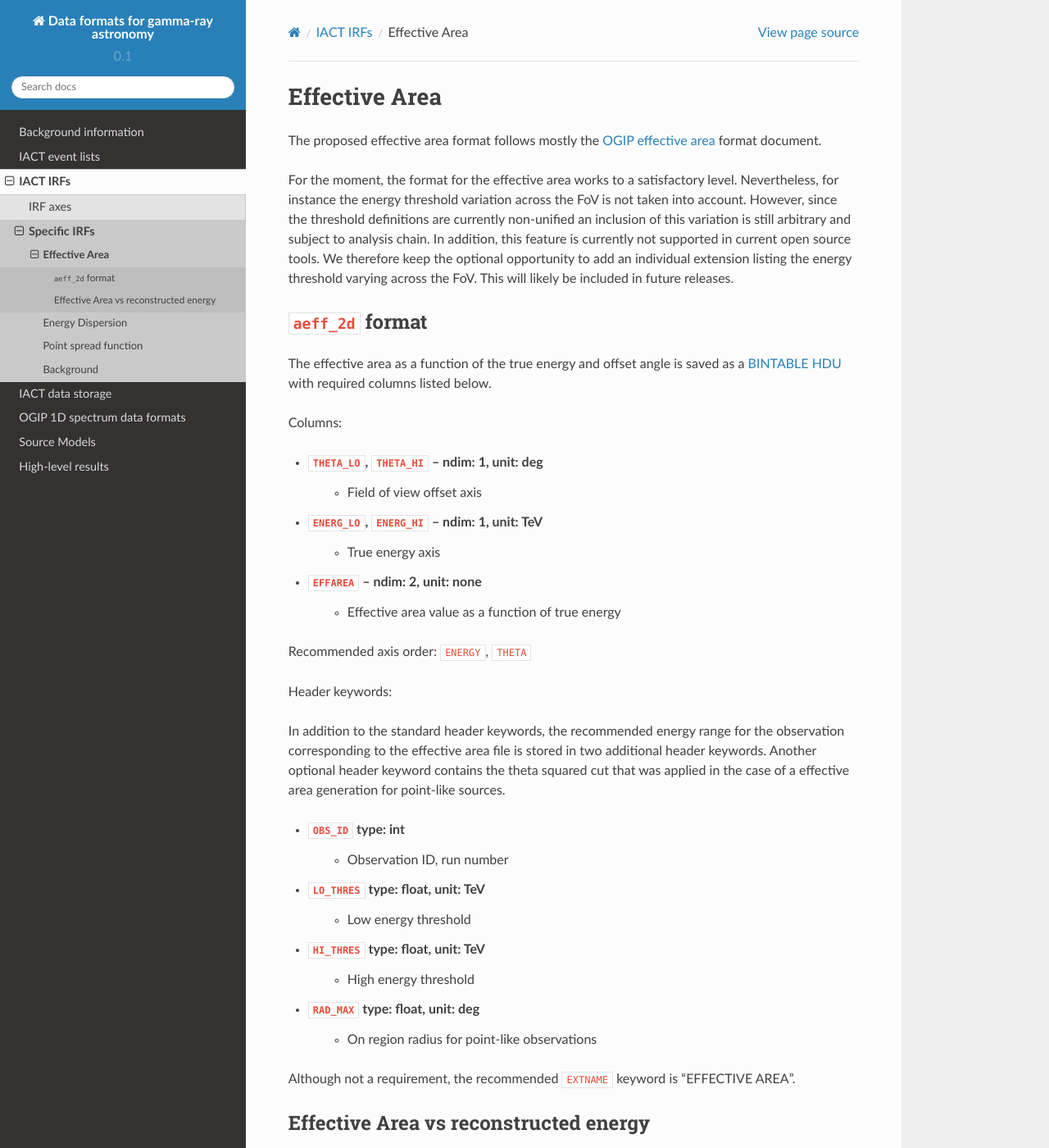
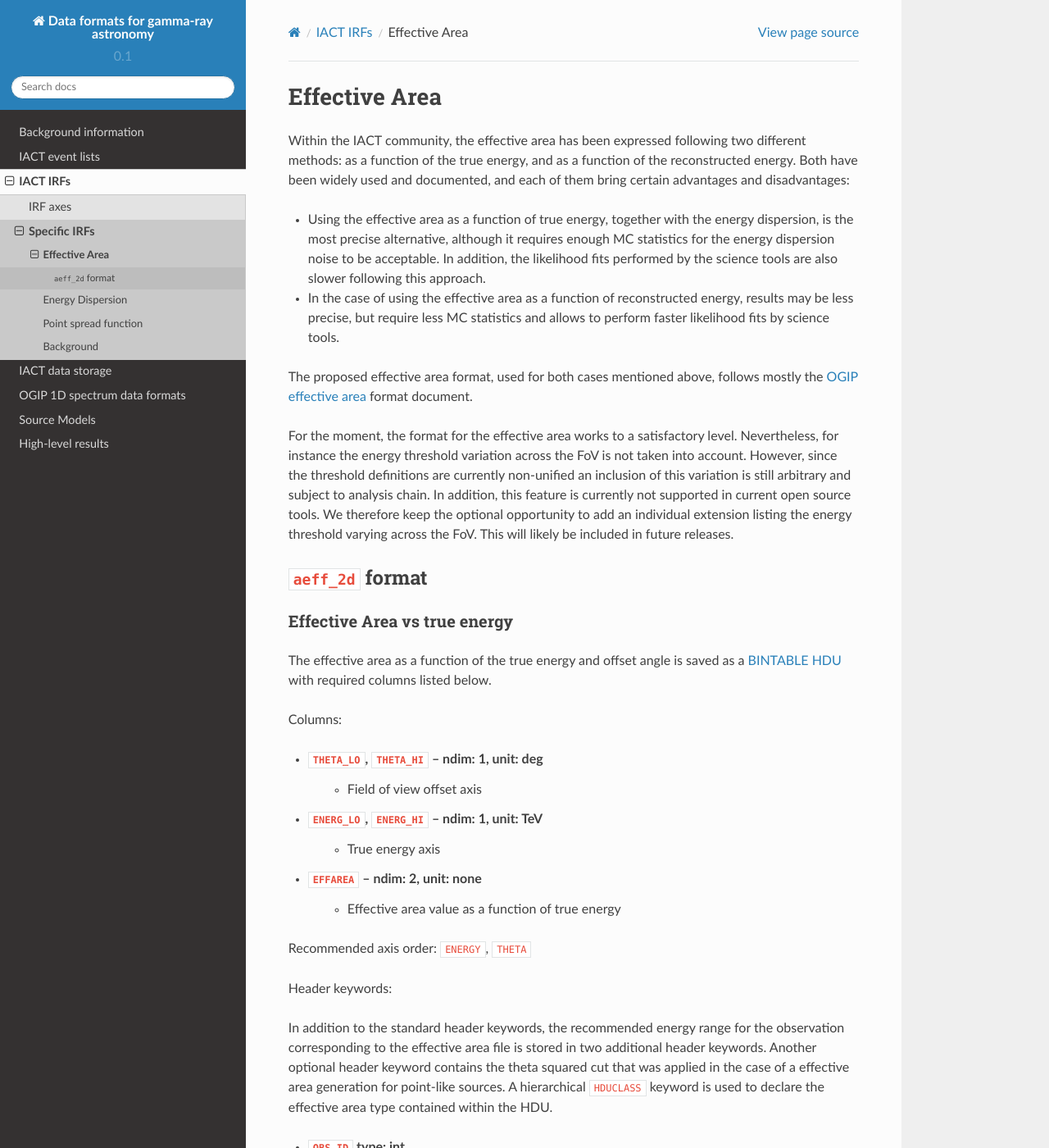
Before and after one commit to open-gamma-ray-astro/gamma-astro-data-formats, a Sphinx documentation site: the page built from source/irfs/effective_area/index.rst, in a window 1280 px wide and 1400 px high. Shown: the whole window at 82% size. Built offline with Sphinx 7.4.7 and the Read the Docs theme 2.0.0, drawn with Linux system fonts in a browser that asks for light colours; some of the changed text lies outside the part shown.

Commit message:
- Added @cdeil comments

```diff
--- a/source/irfs/effective_area/create_example_file.py
+++ b/source/irfs/effective_area/create_example_file.py
@@ -26,6 +26,7 @@
 header['LO_THRES'] = 0.1 , 'Low energy threshold [TeV]'
 header['HI_THRES'] = 50 , 'High energy threshold [TeV]'
 header['RAD_MAX'] = 0.1, 'On region radius for point-like observations'
+header['HDUCLAS2'] = "EFF_AREA", 'Secondary extension class'
 
 tbhdu = fits.BinTableHDU(data, header, name='EFFECTIVE AREA')
 
@@ -45,6 +46,7 @@
 header['LO_THRES'] = 0.1 , 'Low energy threshold [TeV]'
 header['HI_THRES'] = 50 , 'High energy threshold [TeV]'
 header['RAD_MAX'] = 0.1, 'On region radius for point-like observations'
+header['HDUCLAS2'] = "EFF_AREA_RECO", 'Secondary extension class'
 
 tbrecohdu = fits.BinTableHDU(data, header, name='EFFECTIVE AREA (RECO)')
 
--- a/source/irfs/effective_area/index.rst
+++ b/source/irfs/effective_area/index.rst
@@ -5,7 +5,15 @@
 Effective Area
 ==============
 
-The proposed effective area format follows mostly the `OGIP effective area`_ format document.
+Within the IACT community, the effective area has been expressed following two different methods:
+as a function of the true energy, and as a function of the reconstructed energy. Both have
+been widely used and documented, and each of them bring certain advantages and disadvantages:
+
+* Using the effective area as a function of true energy, together with the energy dispersion, is the most precise alternative, although it requires enough MC statistics for the energy dispersion noise to be acceptable. In addition, the likelihood fits performed by the science tools are also slower following this approach.
+
+* In the case of using the effective area as a function of reconstructed energy, results may be less precise, but require less MC statistics and allows to perform faster likelihood fits by science tools.
+
+The proposed effective area format, used for both cases mentioned above, follows mostly the `OGIP effective area`_ format document.
 
 For the moment, the format for the effective area works to a satisfactory level.
 Nevertheless, for instance the energy threshold variation across the FoV is not
@@ -18,8 +26,12 @@
 
 .. _aeff_2d:
 
+==================
 ``aeff_2d`` format
-------------------
+==================
+
+Effective Area vs true energy
+-----------------------------
 
 The effective area as a function of the true energy and offset angle is saved as a :ref:`fits-arrays-bintable-hdu`
 with required columns listed below.
@@ -41,7 +53,8 @@
 observation corresponding to the effective area file is stored in two additional
 header keywords. Another optional header keyword contains the theta squared cut
 that was applied in the case of a effective area generation for point-like
-sources.
+sources. A hierarchical ``HDUCLASS`` keyword is used to declare the effective area
+type contained within the HDU.
 
 * ``OBS_ID`` type: int
     * Observation ID, run number
@@ -51,6 +64,8 @@
     * High energy threshold
 * ``RAD_MAX`` type: float, unit: deg
     * On region radius for point-like observations
+* ``HDUCLAS2`` type: string
+    * Secondary extension class (option: 'EFF_AREA').
 
 Although not a requirement, the recommended ``EXTNAME`` keyword is "EFFECTIVE AREA".
 
@@ -76,6 +90,18 @@
 
 Header keywords:
 
+* ``OBS_ID`` type: int
+    * Observation ID, run number
+* ``LO_THRES`` type: float, unit: TeV
+    * Low energy threshold
+* ``HI_THRES`` type: float, unit: TeV
+    * High energy threshold
+* ``RAD_MAX`` type: float, unit: deg
+    * On region radius for point-like observations
+* ``HDUCLAS2`` type: string
+    * Secondary extension class (option: 'EFF_AREA_RECO').
+
+
 Same header keywords as in ``aeff_2d`` are required, although is recommended to change the ``EXTNAME`` keyword to "EFFECTIVE AREA (RECO)".
 
 Note within the IRFs, we label the true energy as ``ENERGY`` and the reconstructed energy as ``ERECO``, while in the
```
Also changed, not shown: other parts of source/irfs/effective_area/index.rst (+2 -3 lines), 1 other file.
